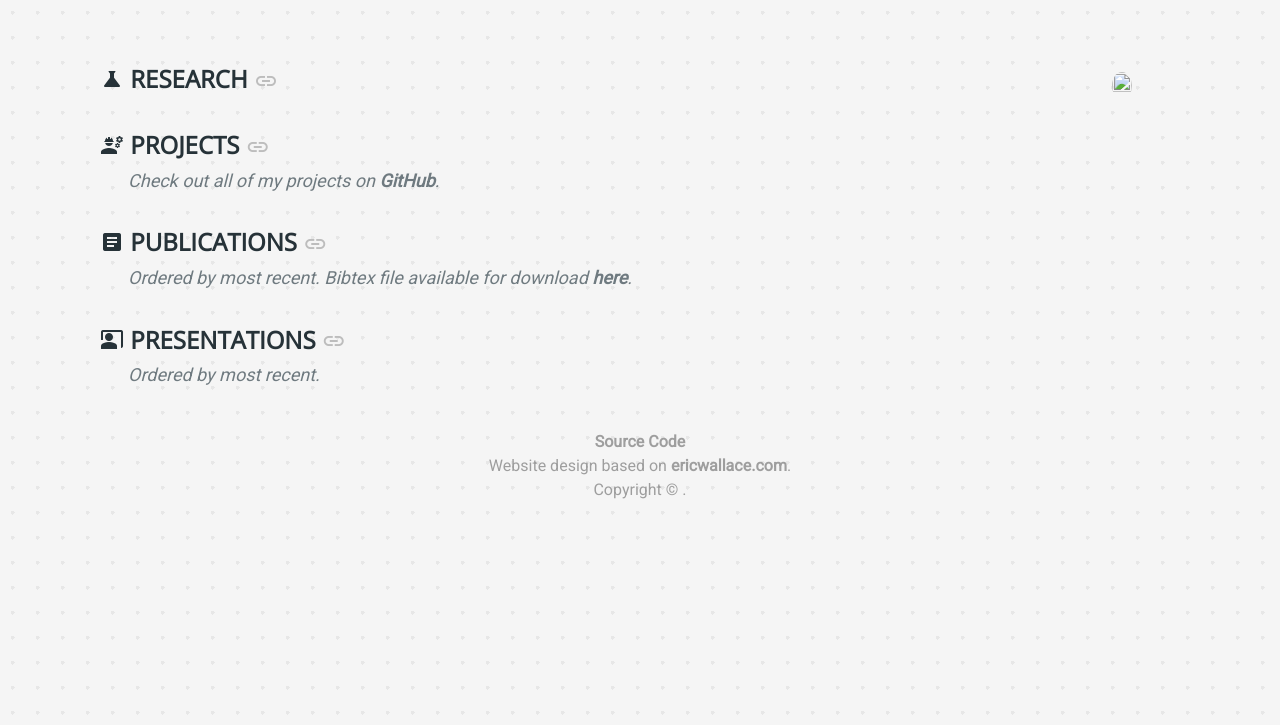
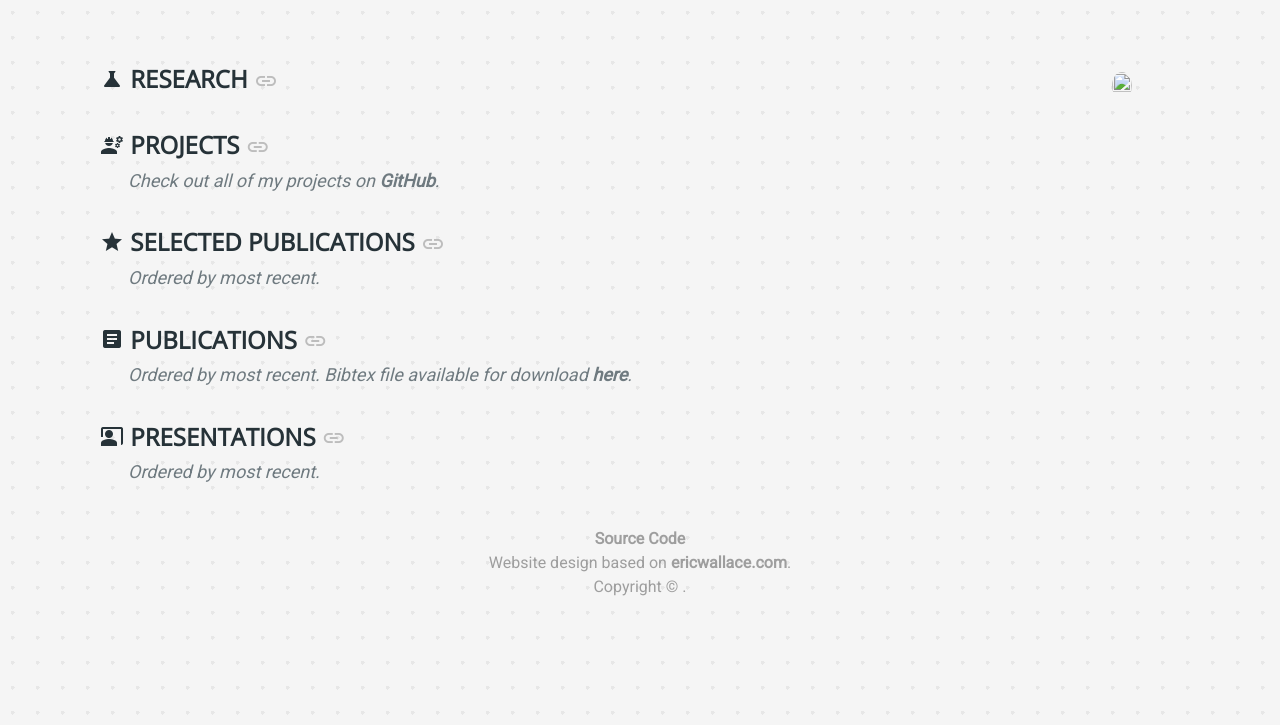
Before and after one commit to gpauloski/gpauloski.github.io, a Python web app: template templates/index.html in a window 1280 px wide. Shown: the top 725 px of the page. Run offline with Jinja, Linux system fonts and the light colour scheme; the template is opened without the code that fills it, so the values that code supplies are empty; some libraries are stand-ins or nearby versions.

Commit message:
Add selected publications section

```diff
--- a/builder/main.py
+++ b/builder/main.py
@@ -79,7 +79,8 @@ def main(argv: Sequence[str] | None = None) -> int:
         build_dir,
         templates=config.build.templates_dir,
         # Keyword arguments that get passed to jinja templates
-        publications=publications,
+        selected_publications=[p for p in publications if p.selected],
+        unselected_publications=[p for p in publications if not p.selected],
         presentations=presentations,
         current_year=datetime.date.today().year,
         config=config,
--- a/builder/publications.py
+++ b/builder/publications.py
@@ -31,6 +31,7 @@ class Publication(NamedTuple):
     website: str | None = None
     poster: str | None = None
     slides: str | None = None
+    selected: bool = False
 
 
 def get_bibtex_writer() -> BibTexWriter:
@@ -69,6 +70,7 @@ def parse_publication_json(pub_file: str) -> Publication:
         slides=attrs['slides'] if 'slides' in attrs else None,
         year=attrs['year'],
         month=attrs['month'],
+        selected=attrs['selected'] if 'selected' in attrs else False,
     )
 
 
--- a/config/publications/pauloski2020kfac.json
+++ b/config/publications/pauloski2020kfac.json
@@ -16,5 +16,6 @@
     "poster": null,
     "slides": "slides/pauloski-sc20-kfac.pdf",
     "year": 2020,
-    "month": 11
+    "month": 11,
+    "selected": true
 }
--- a/config/publications/pauloski2021kaisa.json
+++ b/config/publications/pauloski2021kaisa.json
@@ -18,5 +18,6 @@
     "poster": null,
     "slides": "slides/pauloski-sc21-kaisa.pdf",
     "year": 2021,
-    "month": 11
+    "month": 11,
+    "selected": true
 }
--- a/config/publications/pauloski2022kfac.json
+++ b/config/publications/pauloski2022kfac.json
@@ -17,5 +17,6 @@
     "poster": null,
     "slides": null,
     "year": 2022,
-    "month": 3
+    "month": 3,
+    "selected": true
 }
--- a/config/publications/pauloski2023proxystore.json
+++ b/config/publications/pauloski2023proxystore.json
@@ -10,7 +10,7 @@
         "Kyle Chard",
         "Ian Foster"
     ],
-    "venue": "ArXiv Preprint",
+    "venue": "SC 2023",
     "tldr": "We describe ProxyStore, a system that decouples control flow from data flow by extending the pass-by-reference model to distributed applications using object proxies that act as wide-area object references with just-in-time resolution. This proxy model enables data producers to communicate data unilaterally, transparently, and efficiently to both local and remote consumers. We demonstrate the benefits of this model with synthetic benchmarks and real-world scientific applications, running across various computing platforms.",
     "paper": "publications/pauloski2023proxystore-preprint.pdf",
     "bibtex": "pauloski2023proxystore",
@@ -19,5 +19,6 @@
     "poster": "posters/gcasr2023-proxystore.pdf",
     "slides": null,
     "year": 2023,
-    "month": 5
+    "month": 5,
+    "selected": true
 }
--- a/templates/index.html
+++ b/templates/index.html
@@ -95,6 +95,19 @@
     </p>
     {% include 'projects.html' %}
 
+    <h2 id="selected-publications" class="blue-grey-text text-darken-4" style="margin-bottom: 4px;">
+        <i class="material-icons">star</i>
+        SELECTED PUBLICATIONS
+        <a href="#selected-publications" target="_self">
+            <i class="material-icons grey-text text-lighten-1" style="padding-bottom: 2px;">link</i>
+        </a>
+    </h2>
+    <p class="blue-grey-text text-darken-3" id="h2-subheader">
+        <em>Ordered by most recent.</em>
+    </p>
+    {% set publications = selected_publications %}
+    {% include 'publications.html' %}
+
     <h2 id="publications" class="blue-grey-text text-darken-4" style="margin-bottom: 4px;">
         <i class="material-icons">article</i>
         PUBLICATIONS
@@ -108,6 +121,7 @@
         <a href="{{ config.publications.bibtex }}" class="blue-grey-text text-darken-3">here</a>.
         </em>
     </p>
+    {% set publications = unselected_publications %}
     {% include 'publications.html' %}
 
     <h2 id="presentations" class="blue-grey-text text-darken-4" style="margin-bottom: 4px;">
```
Also changed, not shown: config/publications/README.md.
